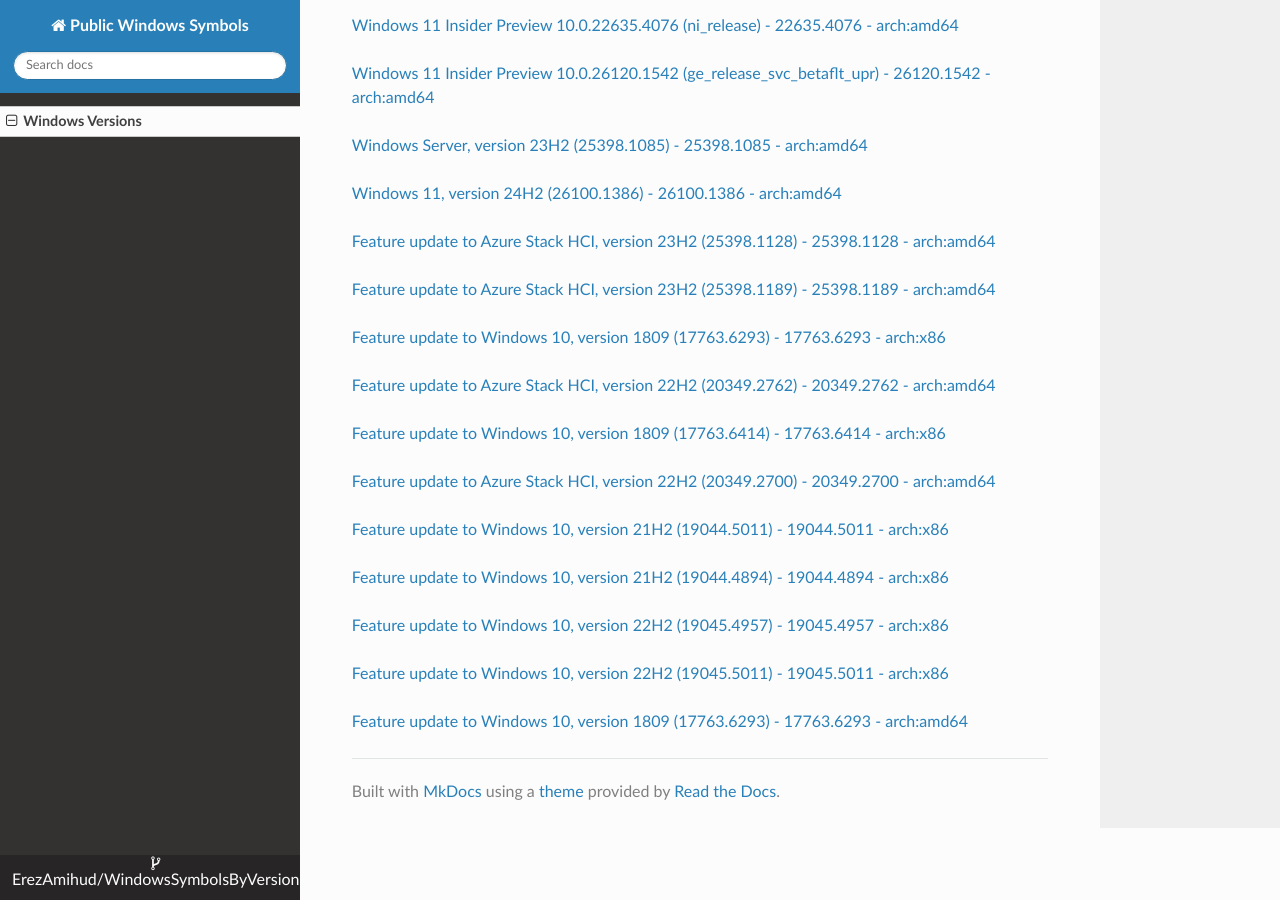
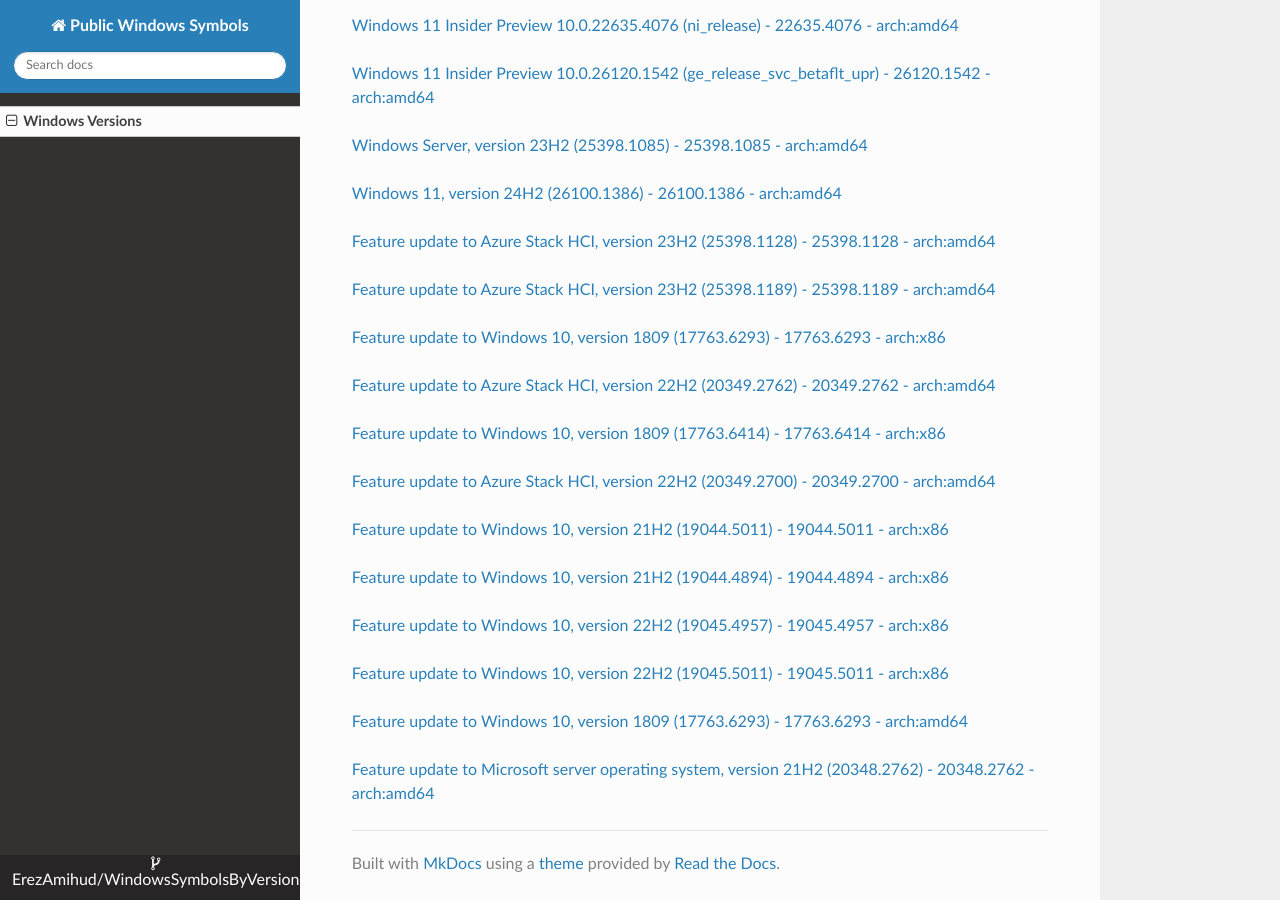
Before and after one commit to ErezAmihud/WindowsSymbolsByVersion, an MkDocs documentation site: the page built from docs/index.md, in a window 1280 px wide and 900 px high, scrolled down 6149 px. Built offline with MkDocs 1.6.1, drawn with Linux system fonts in a browser that asks for light colours; nearby versions of some CDN libraries.

Commit message:
Automated commit, add manifest for bd62ff21-f7b6-485c-897b-0931d197d72e

```diff
--- a/docs/index.md
+++ b/docs/index.md
@@ -313,3 +313,6 @@
 
 
 [Feature update to Windows 10, version 1809 (17763.6293) - 17763.6293 - arch:amd64](https://github.com/ErezAmihud/WindowsSymbolsByVersion/blob/main/manifests/13ec3f1a-08d1-4c78-8fe2-58a15fc7efaf.manifest)
+
+
+[Feature update to Microsoft server operating system, version 21H2 (20348.2762) - 20348.2762 - arch:amd64](https://github.com/ErezAmihud/WindowsSymbolsByVersion/blob/main/manifests/bd62ff21-f7b6-485c-897b-0931d197d72e.manifest)
```
Also changed, not shown: process_builds.json (+1 -1 lines), 1 other file.
